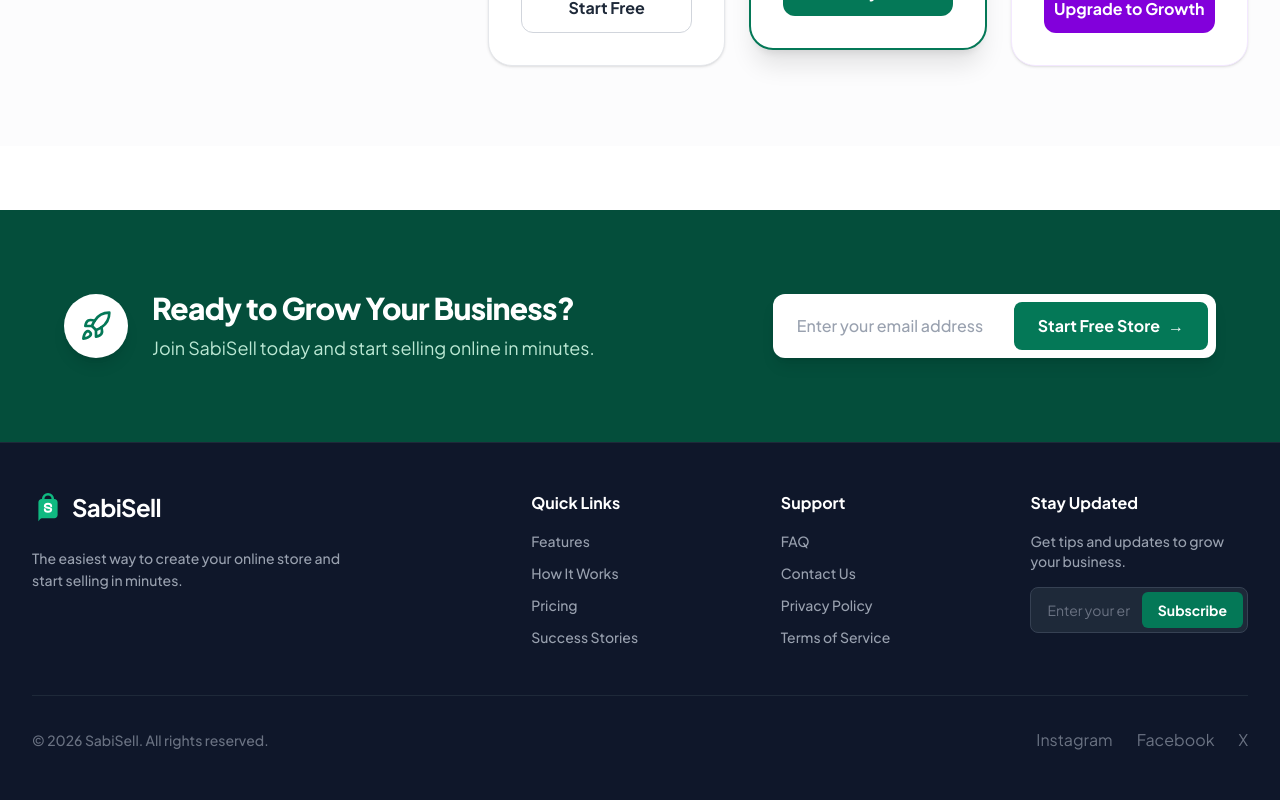
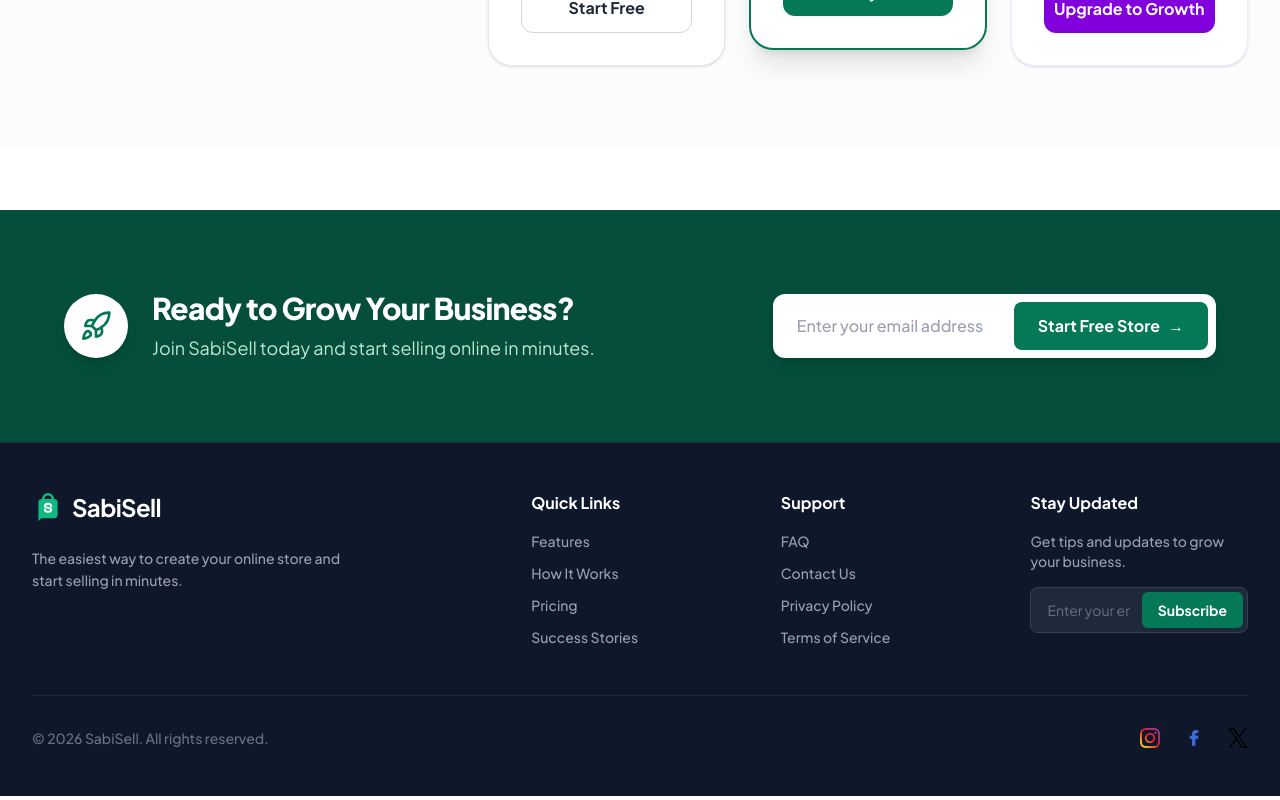
Before and after one commit to WilsonAdedamola/SabiSell, a React (Vite) app in the folder Frontend/: page / in a window 1280 px wide. Shown: the part 2487-3287 px from the top of the page. Built offline with nearby package versions, Linux system fonts and the light colour scheme.

Commit message:
feat: update Footer component with social media links and icons

```diff
--- a/Frontend/src/components/shared/Footer.jsx
+++ b/Frontend/src/components/shared/Footer.jsx
@@ -1,5 +1,9 @@
 import { Link } from "react-router-dom";
 import Logo from "./Logo";
+import IG from '../../assets/social icons/instagram.png';
+import FB from '../../assets/social icons/facebook.png';
+import WA from '../../assets/social icons/whatsapp.png';
+import X from '../../assets/social icons/x.svg';
 
 const Footer = () => {
   return (
@@ -57,9 +61,15 @@ const Footer = () => {
             © {new Date().getFullYear()} SabiSell. All rights reserved.
           </div>
           <div className="flex space-x-6">
-            <a href="#" target="blank" className="text-gray-500 hover:text-white transition-colors">Instagram</a>
-            <a href="#" target="blank" className="text-gray-500 hover:text-white transition-colors">Facebook</a>
-            <a href="#" target="blank" className="text-gray-500 hover:text-white transition-colors">X</a>
+            <a href="https://instagram.com/sabisell" target="blank" className="text-gray-500 hover:text-white transition-colors">
+              <img src={IG} alt="Instagram" className="w-5 h-5" />
+            </a>
+            <a href="https://facebook.com/sabisell" target="blank" className="text-gray-500 hover:text-white transition-colors">
+              <img src={FB} alt="Facebook" className="w-5 h-5" />
+            </a>
+            <a href="https://x.com/sabisell" target="blank" className="text-gray-500 hover:text-white transition-colors">
+              <img src={X} alt="X" className="w-5 h-5" />
+            </a>
           </div>
         </div>
       </div>
--- a/Frontend/src/pages/marketing/Landing.jsx
+++ b/Frontend/src/pages/marketing/Landing.jsx
@@ -20,10 +20,10 @@ const Landing = () => {
 
   return (
     <div className="min-h-screen bg-sabi-surface flex flex-col font-sans">
-      {/* --- HEADER --- */}
+      {/* HEADER */}
       <Header />
 
-      {/* --- MAIN CONTENT --- */}
+      {/* MAIN CONTENT */}
       <main className="grow flex flex-col bg-white">
         {/* 1. HERO SECTION */}
         <section className="relative pt-12 pb-16 lg:pt-20 lg:pb-24 overflow-hidden">
@@ -459,7 +459,7 @@ const Landing = () => {
         </section>
       </main>
 
-      {/* --- FOOTER --- */}
+      {/* FOOTER */}
       <Footer />
     </div>
   );
```
